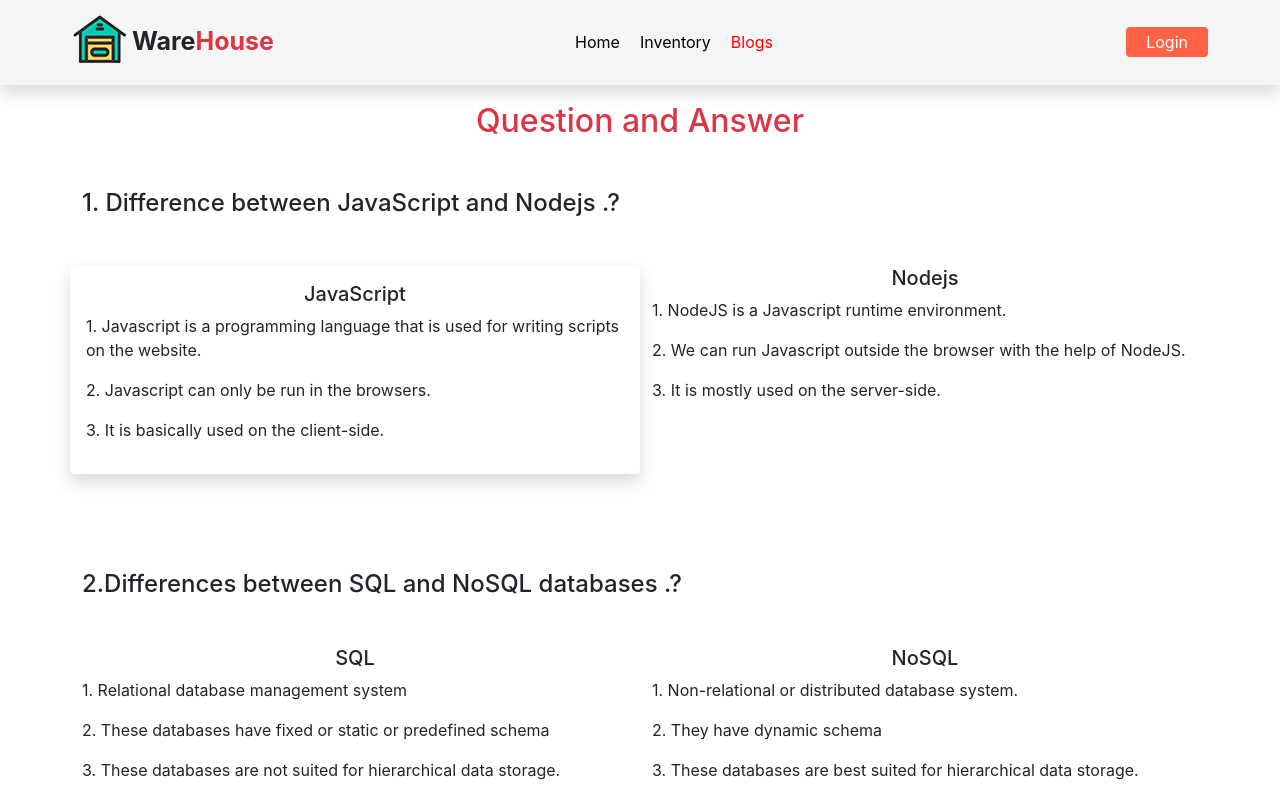
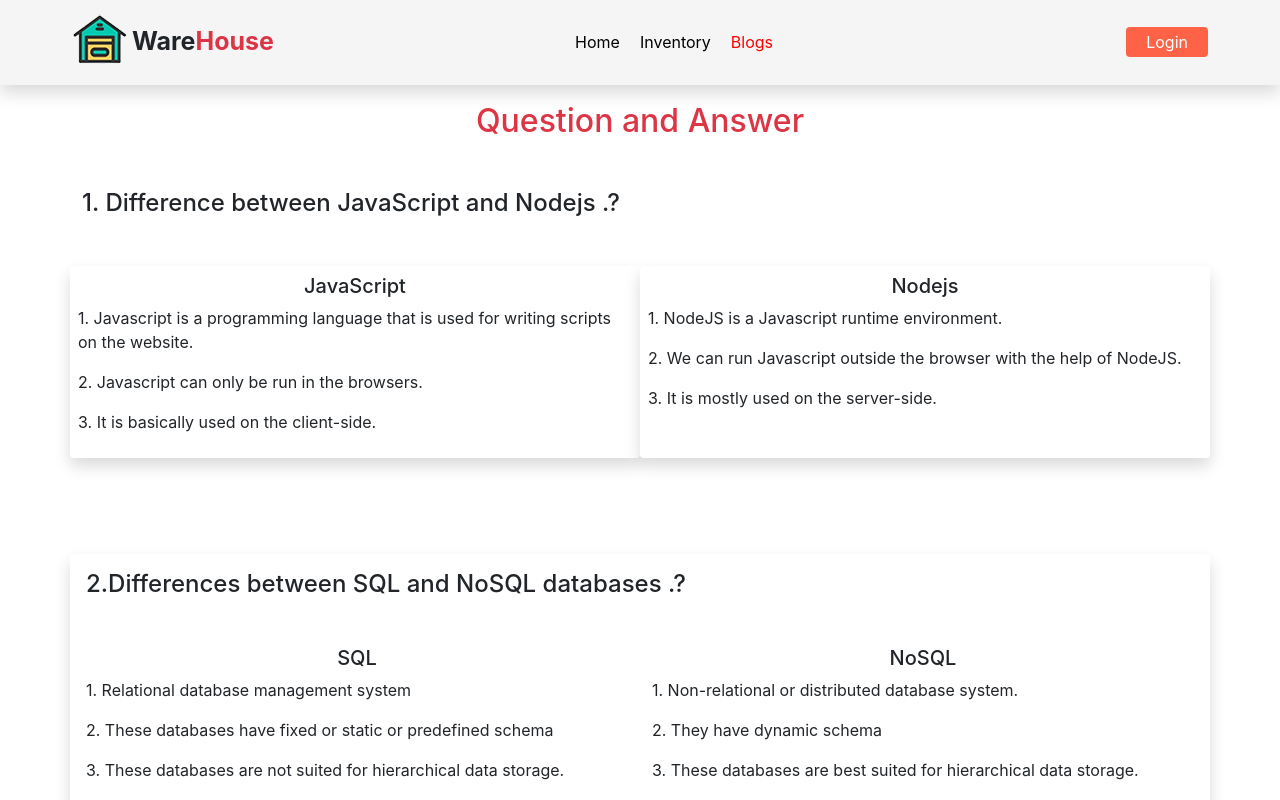
Before and after one commit to abujakariacse/ware-house-client-side, a React (Create React App) app: page /blogs in a window 1280 px wide. Shown: the top 800 px of the page. Built offline with nearby package versions, Linux system fonts and the light colour scheme; no server answers.

Commit message:
blogs qna added

```diff
--- a/src/Components/Blogs/Blogs.js
+++ b/src/Components/Blogs/Blogs.js
@@ -10,13 +10,13 @@ const Blogs = () => {
             <div className='container mt-5'>
                 <h4>1. Difference between JavaScript and Nodejs .?</h4>
                 <div className='row mt-5'>
-                    <div className='col-lg-6 shadow p-3 mb-5 bg-white rounded'>
+                    <div className='col-lg-6 shadow p-2 mb-5 bg-white rounded'>
                         <h5 className='text-center'>JavaScript</h5>
                         <p>1. Javascript is a programming language that is used for writing scripts on the website. </p>
                         <p>2. Javascript can only be run in the browsers.</p>
                         <p>3. It is basically used on the client-side.</p>
                     </div>
-                    <div className="col-lg-6">
+                    <div className="col-lg-6 shadow p-2 mb-5 bg-white rounded">
                         <h5 className='text-center'>Nodejs</h5>
                         <p>1. NodeJS is a Javascript runtime environment.</p>
                         <p>2. We can run Javascript outside the browser with the help of NodeJS.</p>
@@ -24,10 +24,10 @@ const Blogs = () => {
                     </div>
                 </div>
             </div>
-            <div className='container mt-5'>
+            <div className='container mt-5 shadow p-3 mb-5 bg-white rounded'>
                 <h4>2.Differences between SQL and NoSQL databases .?</h4>
                 <div className='row mt-5'>
-                    <div className='col-lg-6'>
+                    <div className='col-lg-6 '>
                         <h5 className='text-center'>SQL</h5>
                         <p>1. Relational database management system</p>
                         <p>2. These databases have fixed or static or predefined schema</p>
```
